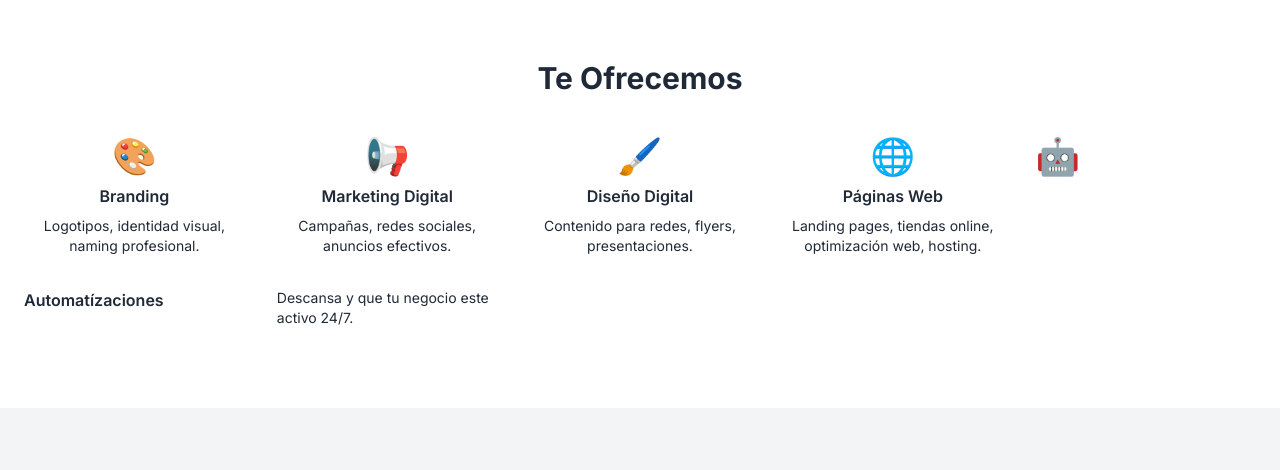
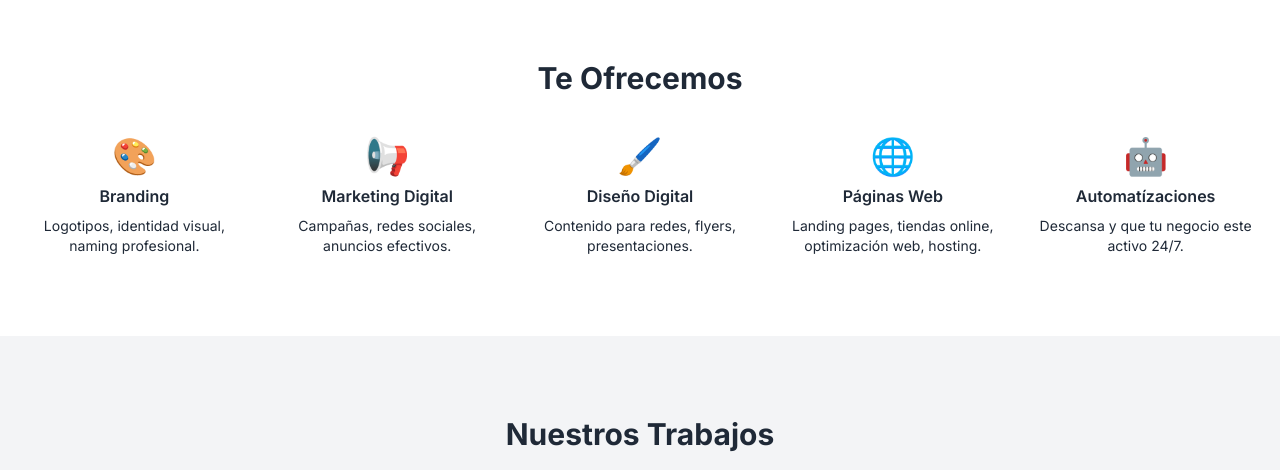
Before and after one commit to DigitalSolutions-ux/Digital-Solutions-ux, a plain HTML site: page index.html in a window 1280 px wide. Shown: the part 820-1290 px from the top of the page. Drawn offline with nearby package versions, Linux system fonts and the light colour scheme.

Commit message:
Update index.html

```diff
--- a/index.html
+++ b/index.html
@@ -99,7 +99,8 @@
         <h3 class="font-semibold mb-2">Páginas Web</h3>
         <p class="text-sm">Landing pages, tiendas online, optimización web, hosting.</p>
       </div>
-      <div class="text-blue-600 text-4xl mb-2">🤖</div>
+      <div class="text-center">
+        <div class="text-blue-600 text-4xl mb-2">🤖</div>
         <h3 class="font-semibold mb-2">Automatízaciones</h3>
         <p class="text-sm">Descansa y que tu negocio este activo 24/7.</p>
       </div>
```
